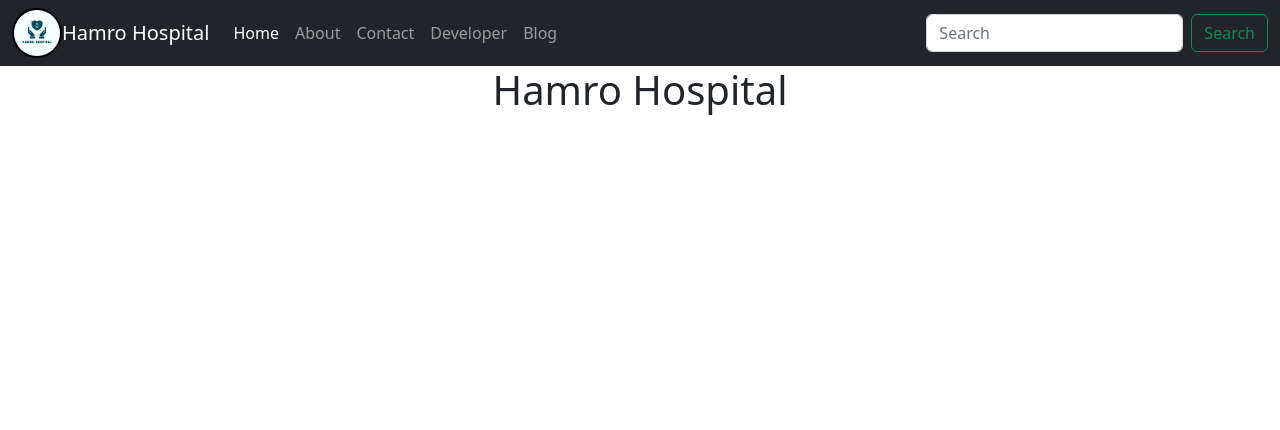
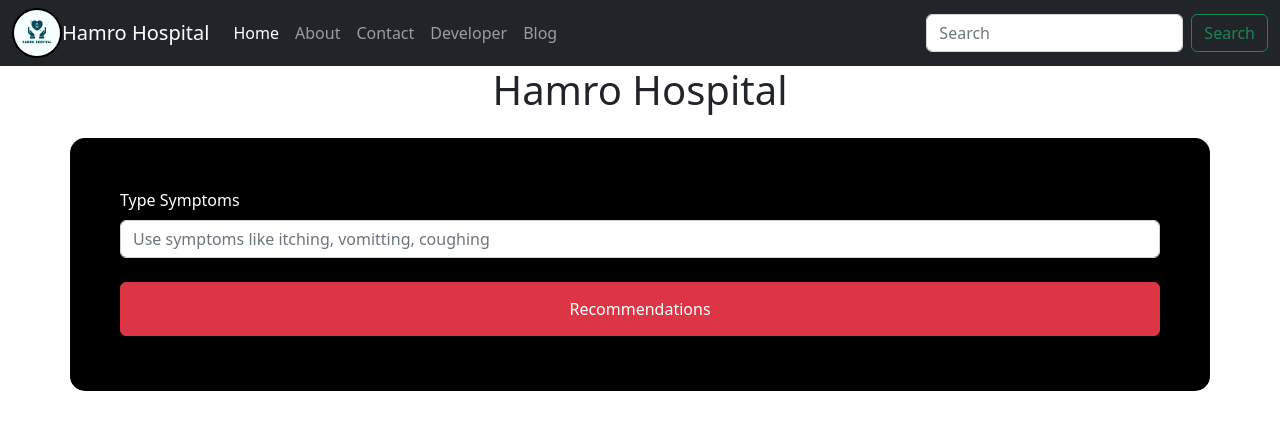
Before and after one commit to sovitchaudhary/Medicine_Recommendation_System, a Flask app: page / in a window 1280 px wide. Shown: the top 430 px of the page. Run offline with Flask 3, Linux system fonts and the light colour scheme; parts of the project's set-up code (start-up, migrations or seed data) failed here and were passed over.

Commit message:
Design Form

```diff
--- a/templates/index.html
+++ b/templates/index.html
@@ -79,6 +79,19 @@
     </nav>
     <!-- Navbar end -->
     <h1 class="text-center">Hamro Hospital</h1>
+
+    <div class="container mt-4 my-4" style="background: black; color: white; border-radius: 15px; padding: 50px;">
+      <form action="/predict" method="post">
+        <div class="form-group">
+          <label for="symptoms" class="form-label">Type Symptoms</label>
+          <input type="text" name="symptoms" placeholder="Use symptoms like itching, vomitting, coughing" class="form-control">
+        </div>
+        <br>
+
+        <button class="btn btn-danger" style="width: 100%; padding: 14px; margin-bottom: 5px;">Recommendations</button>
+      </form>
+    </div>
+
     <script
       src="https://cdn.jsdelivr.net/npm/bootstrap@5.2.3/dist/js/bootstrap.bundle.min.js"
       integrity="sha384-kenU1KFdBIe4zVF0s0G1M5b4hcpxyD9F7jL+jjXkk+Q2h455rYXK/7HAuoJl+0I4"
```
Also changed, not shown: 1 other file.
